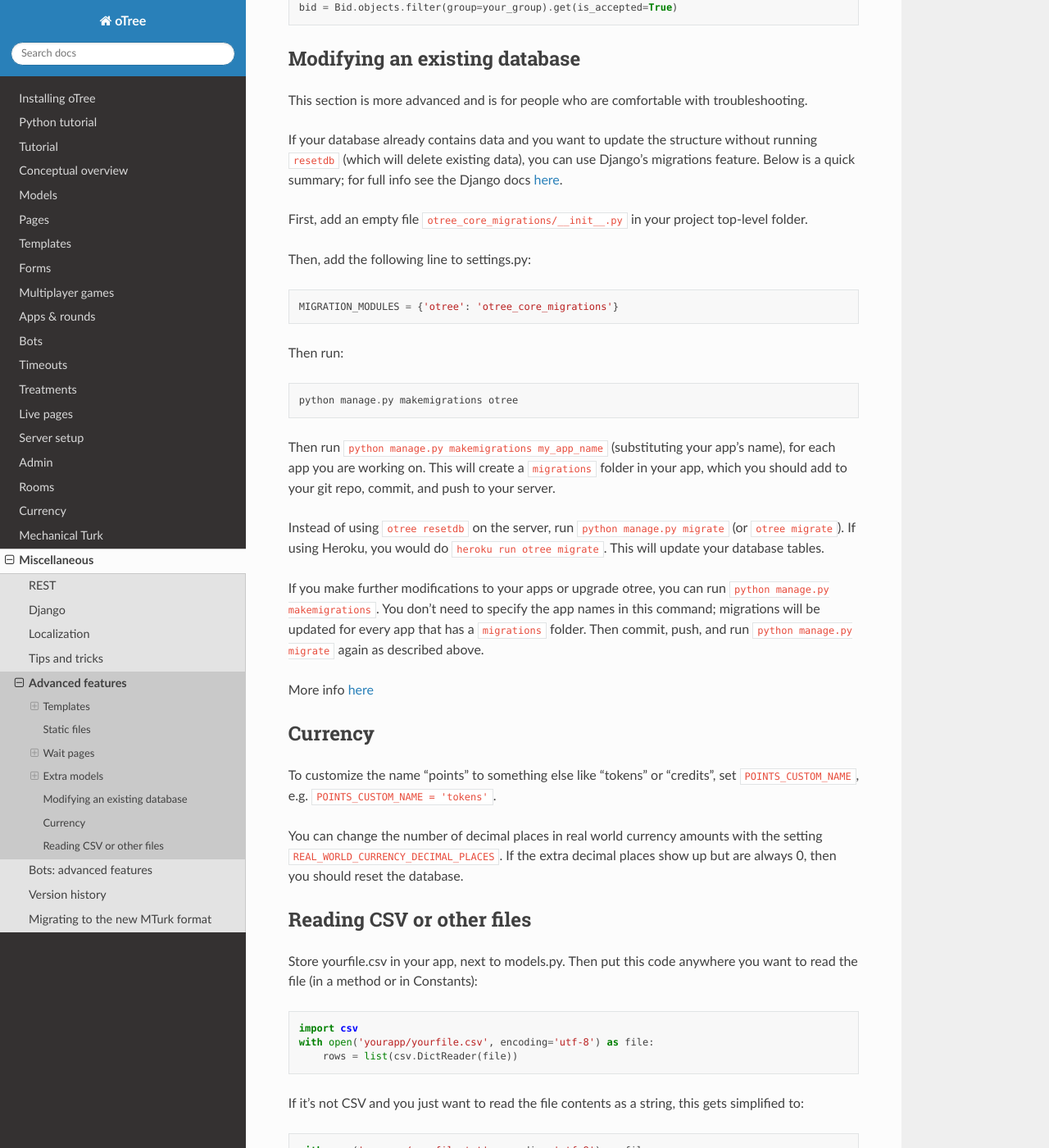
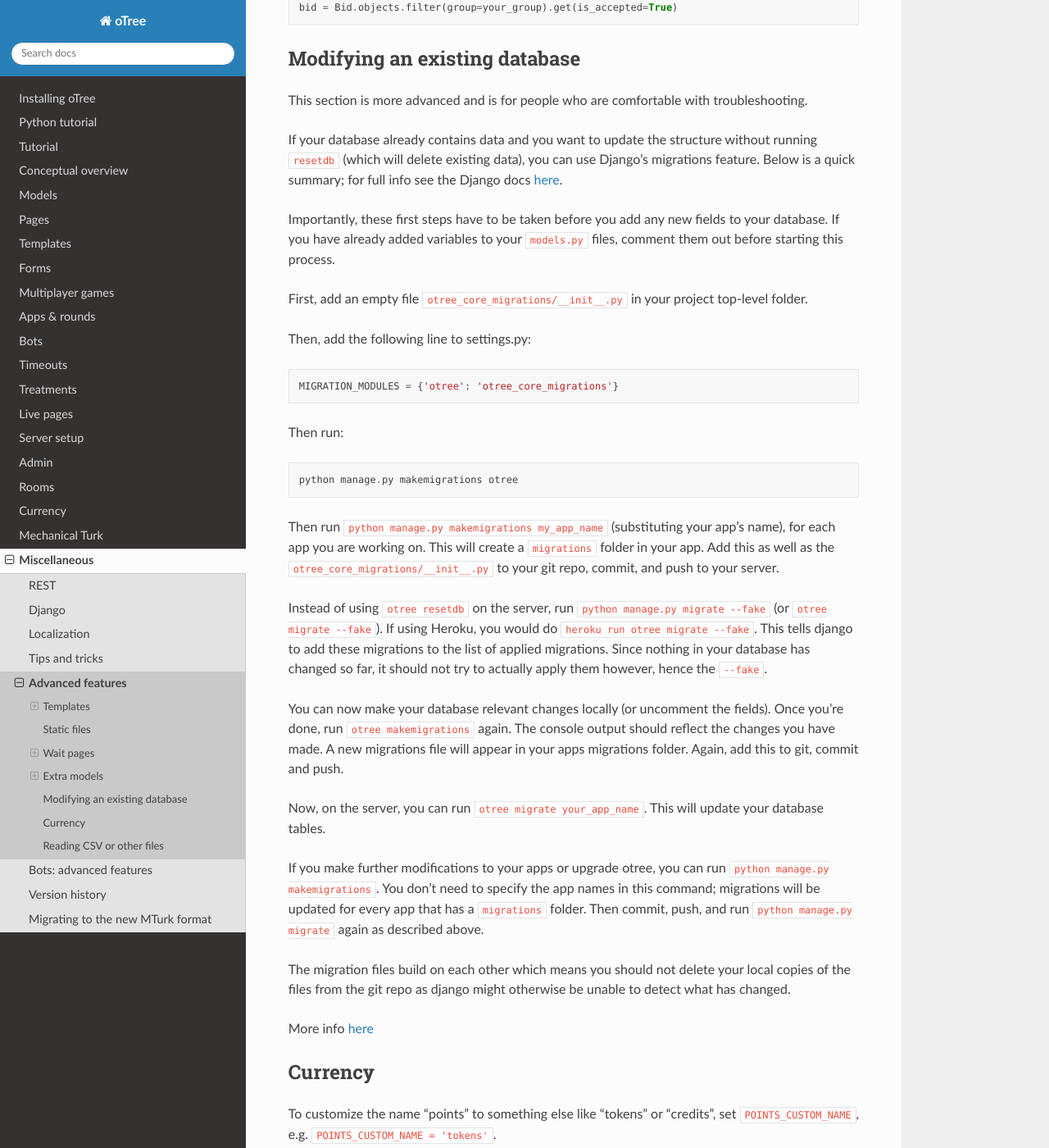
Before and after one commit to oTree-org/otree-docs, a Sphinx documentation site: the page built from source/misc/advanced.rst, in a window 1280 px wide and 1400 px high, scrolled down 5494 px. Shown: the whole window at 82% size. Built offline with Sphinx 7.4.7 and the Read the Docs theme 2.0.0, drawn with Linux system fonts in a browser that asks for light colours.

Commit message:
Closer description of the migration process

```diff
--- a/source/misc/advanced.rst
+++ b/source/misc/advanced.rst
@@ -311,6 +311,8 @@ If your database already contains data and you want to update the structure
 without running ``resetdb`` (which will delete existing data), you can use Django's migrations feature.
 Below is a quick summary; for full info see the Django docs `here <https://docs.djangoproject.com/en/2.2/topics/migrations/#workflow>`__.
 
+Importantly, these first steps have to be taken before you add any new fields to your database. If you have already added variables to your ``models.py`` files, comment them out before starting this process.
+
 First, add an empty file ``otree_core_migrations/__init__.py``
 in your project top-level folder.
 
@@ -323,17 +325,24 @@ Then run::
     python manage.py makemigrations otree
 
 Then run ``python manage.py makemigrations my_app_name`` (substituting your app's name),
-for each app you are working on. This will create a ``migrations`` folder in your app,
-which you should add to your git repo, commit, and push to your server.
+for each app you are working on. This will create a ``migrations`` folder in your app.
+Add this as well as the ``otree_core_migrations/__init__.py`` to your git repo, commit, and push to your server.
 
-Instead of using ``otree resetdb`` on the server, run ``python manage.py migrate`` (or ``otree migrate``).
-If using Heroku, you would do ``heroku run otree migrate``.
+Instead of using ``otree resetdb`` on the server, run ``python manage.py migrate --fake`` (or ``otree migrate --fake``).
+If using Heroku, you would do ``heroku run otree migrate --fake``.
+This tells django to add these migrations to the list of applied migrations. Since nothing in your database has changed so far, it should not try to actually apply them however, hence the ``--fake``.
+
+You can now make your database relevant changes locally (or uncomment the fields). Once you're done, run ``otree makemigrations`` again. The console output should reflect the changes you have made. A new migrations file will appear in your apps migrations folder. Again, add this to git, commit and push.
+
+Now, on the server, you can run ``otree migrate your_app_name``.
 This will update your database tables.
 
 If you make further modifications to your apps or upgrade otree, you can run
 ``python manage.py makemigrations``. You don't need to specify the app names in this command;
 migrations will be updated for every app that has a ``migrations`` folder.
 Then commit, push, and run ``python manage.py migrate`` again as described above.
+
+The migration files build on each other which means you should not delete your local copies of the files from the git repo as django might otherwise be unable to detect what has changed.
 
 More info `here <https://docs.djangoproject.com/en/2.2/topics/migrations/#workflow>`__
 
```
